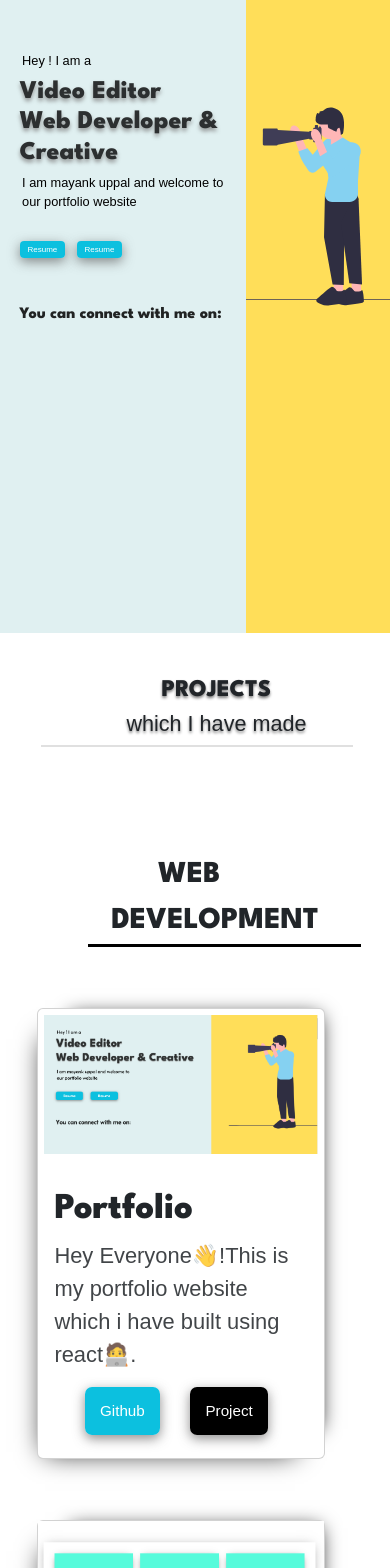
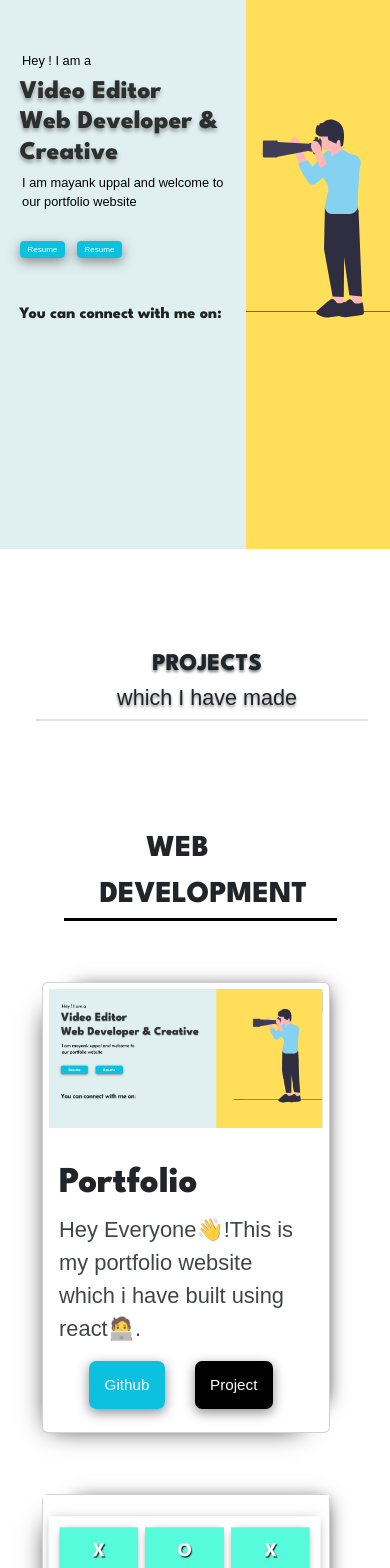
Before and after one commit to kshitijjj/Portfolio, a React (Create React App) app in the folder portfolio/: page / in a window 390 px wide. Shown: the top 1568 px of the page. Built offline with nearby package versions, Linux system fonts and the light colour scheme; a web font is replaced by a local one.

Commit message:
update index.css

```diff
--- a/portfolio/src/index.css
+++ b/portfolio/src/index.css
@@ -377,6 +377,9 @@ li{
   margin-bottom: 0%;
 }
 
+.pro{
+  margin-top:25%;
+}
 .project_card{
   display: grid;
   grid-template-columns: auto auto auto;
@@ -584,11 +587,11 @@ margin-left: 25%;
   .main{
     padding-left: 5%;
     padding-top:3.2em;
-    height: 75vh;
+    height: 65vh;
   }
   #img_box{
     width: 50vw;
-    height: 75vh;
+    height: 65vh;
   }
 
   .project_card{
@@ -596,24 +599,24 @@ margin-left: 25%;
     grid-template-columns: auto;
   }
   #part1,#part2{
-    margin-left: 40%;
+    margin-left: 35%;
     margin-bottom: 0px;
   }
   .pro2{
-    margin-left: 10%;
+    margin-left: 6%;
     width: 90vw;
     font-size:24px ;
   }
   .line3{
-    margin-left: 10%;
-    width: 80vw;
+    margin-left: 8%;
+    width: 85vw;
   }
   .card{
     width:90vw;
-    margin-left:0.4%;
+    margin-left:2%;
   }
   .underline{
-    margin-left: 30%;
+    margin-left: 20%;
     width: 70vw;
   }
   .exp_comp{
@@ -627,6 +630,10 @@ margin-left: 25%;
     width: 80vw;
     height: 40vh;
     margin-top: 2%;
+  }
+
+  #experiences{
+    margin-top: 35%;
   }
   #exp_btn{
     margin-left: 14%;
@@ -682,7 +689,15 @@ margin-left: 25%;
     top: -14%;
     right:-8%;
   }
-
+  #image_text{
+    font-size: 1.7em;
+    margin-left: 1%;
+    margin-top: 30%;
+  }
+  .skills_main{
+    grid-template-columns: auto;
+    justify-content: center;
+  }
   .social{
     margin-top: 20%;
     font-size: 1em;
```
